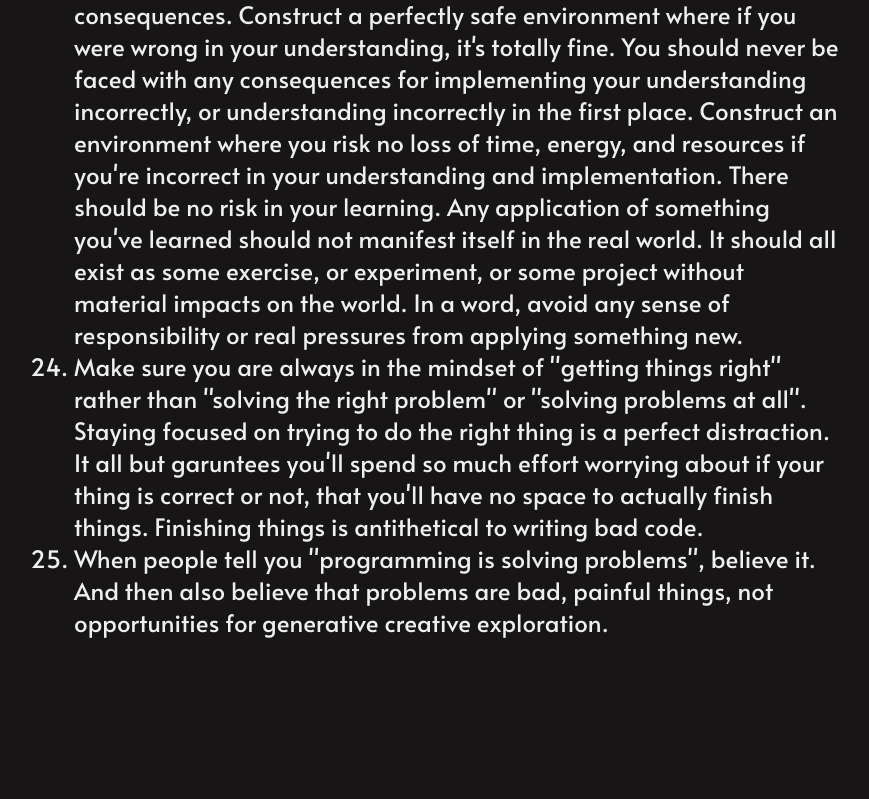
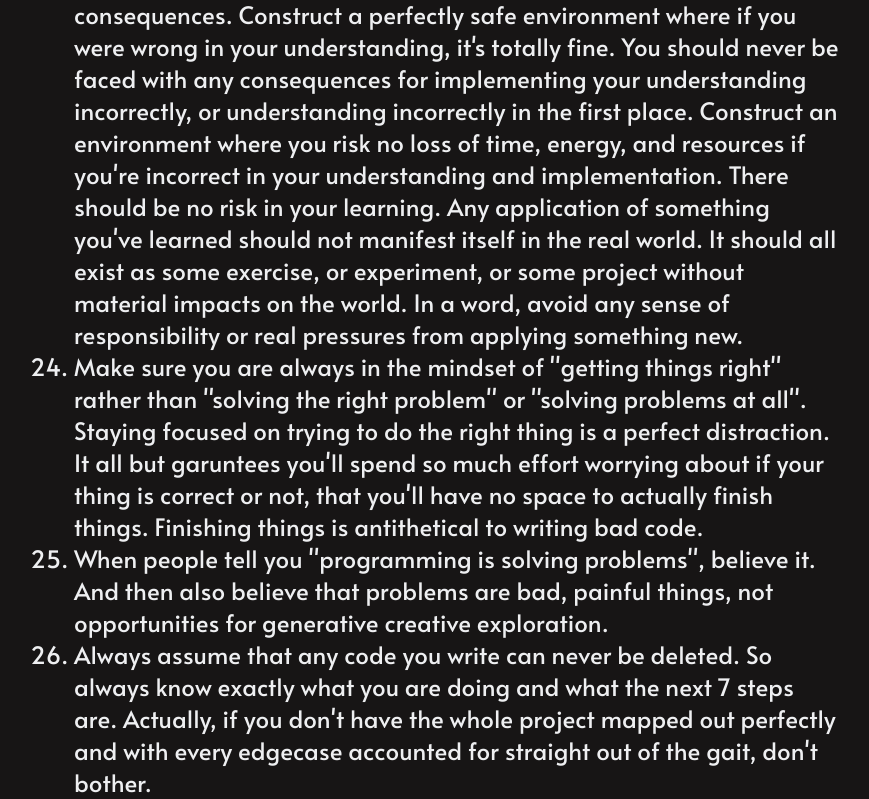
Before and after one commit to rfloarea/treeroe, a plain HTML site: page write_bad_code/index.html in a window 1280 px wide. Shown: the part 4025-4824 px from the top of the page, without its empty margins (182-1051 px from the left). Before the commit the page ends 4664 px from the top, so only its background shows below. Drawn offline with Linux system fonts and the light colour scheme.

Commit message:
add another

```diff
--- a/write_bad_code/index.html
+++ b/write_bad_code/index.html
@@ -51,6 +51,7 @@
             <li>Avoid consequences in your learning. When applying something that you have learned to a real life scenario, make sure that there are zero consequences. Construct a perfectly safe environment where if you were wrong in your understanding, it's totally fine. You should never be faced with any consequences for implementing your understanding incorrectly, or understanding incorrectly in the first place. Construct an environment where you risk no loss of time, energy, and resources if you're incorrect in your understanding and implementation. There should be no risk in your learning. Any application of something you've learned should not manifest itself in the real world. It should all exist as some exercise, or experiment, or some project without material impacts on the world. In a word, avoid any sense of responsibility or real pressures from applying something new.</li>
             <li>Make sure you are always in the mindset of "getting things right" rather than "solving the right problem" or "solving problems at all". Staying focused on trying to do the right thing is a perfect distraction. It all but garuntees you'll spend so much effort worrying about if your thing is correct or not, that you'll have no space to actually finish things. Finishing things is antithetical to writing bad code.</li>
             <li>When people tell you "programming is solving problems", believe it. And then also believe that problems are bad, painful things, not opportunities for generative creative exploration.</li>
+            <li>Always assume that any code you write can never be deleted. So always know exactly what you are doing and what the next 7 steps are. Actually, if you don't have the whole project mapped out perfectly and with every edgecase accounted for straight out of the gait, don't bother.</li>
         </ol>
     </main>
 
```
